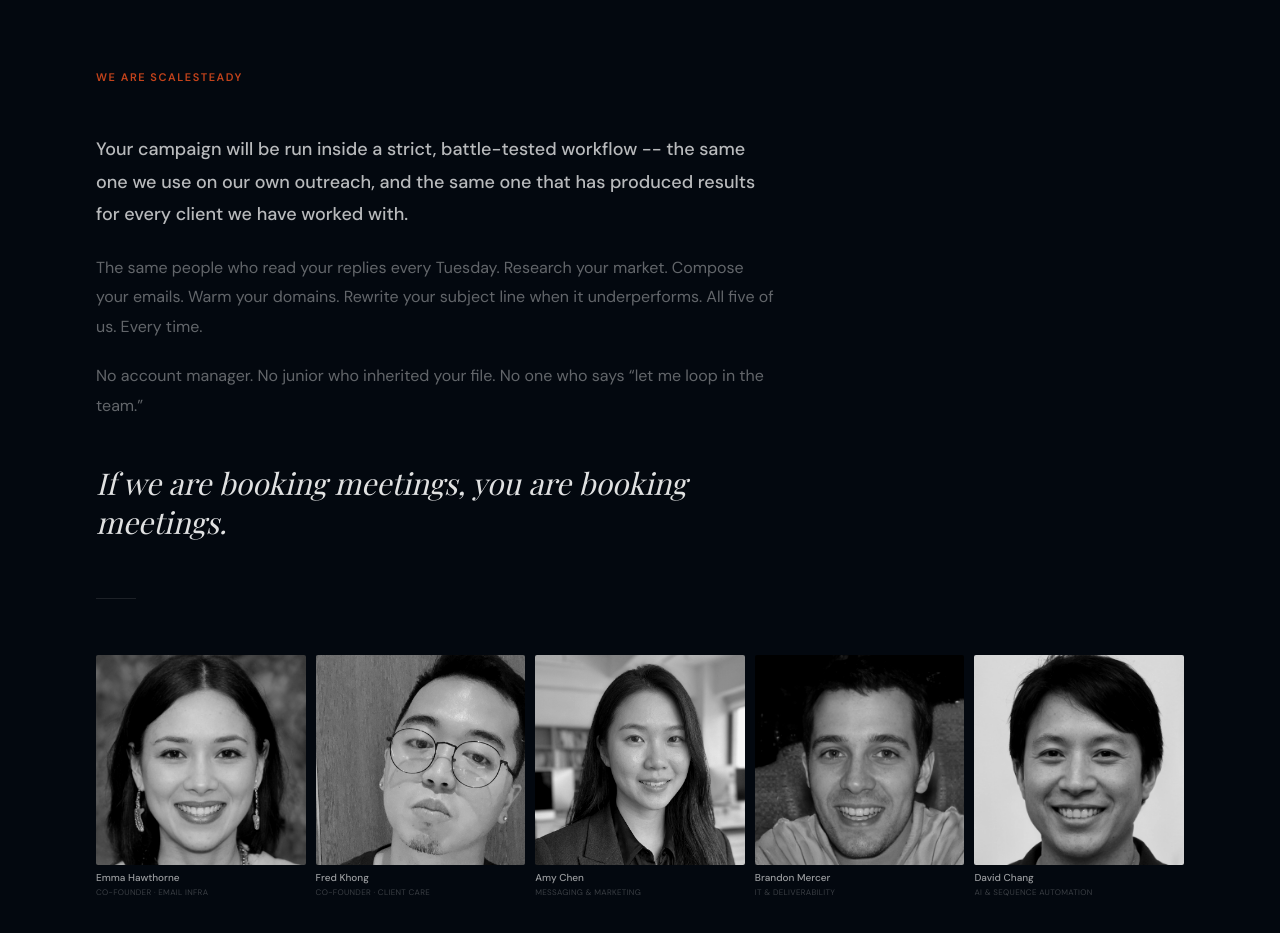
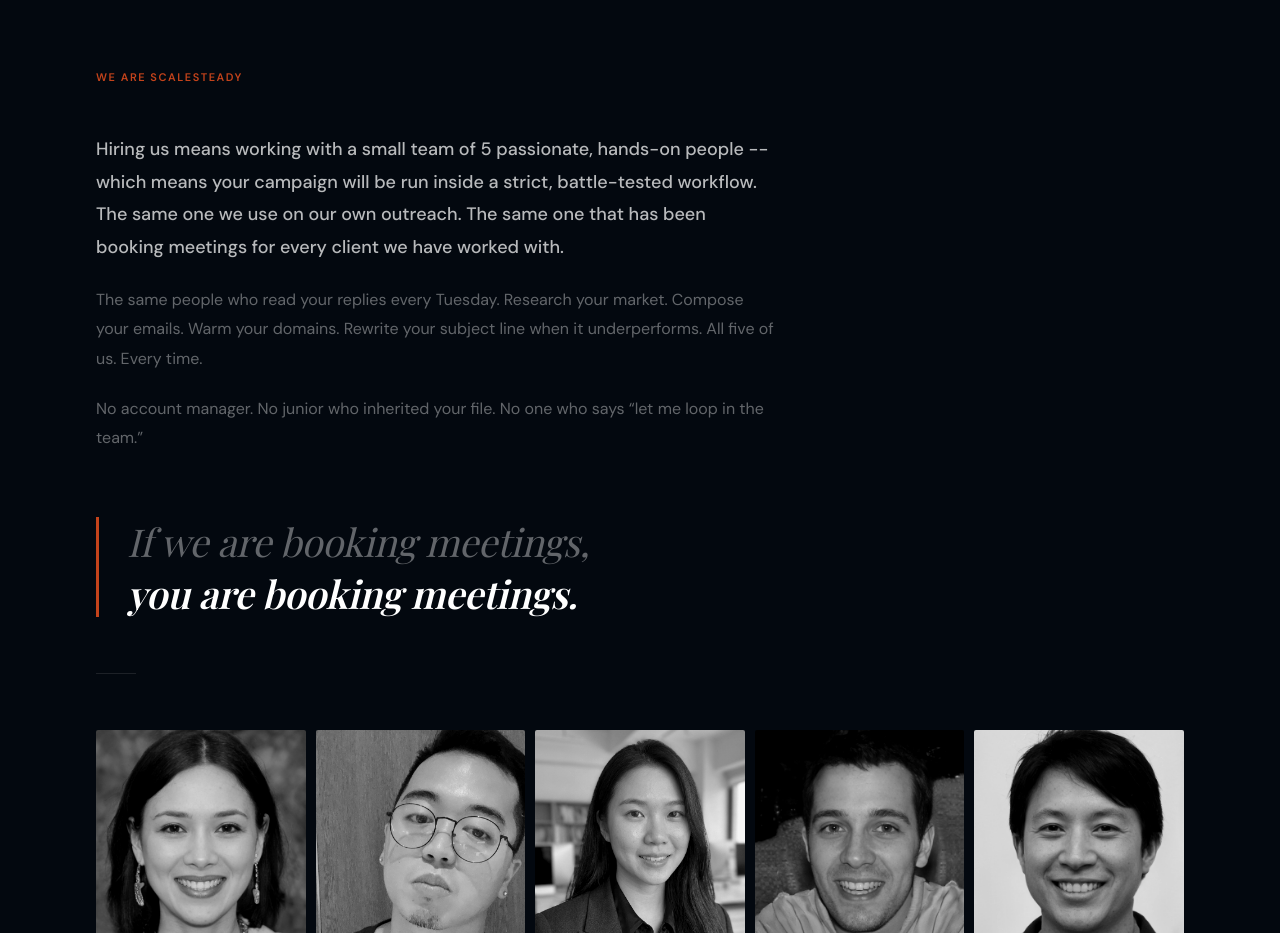
Before and after one commit to jaexochill2-code/scalesteady-engineers, a Next.js app: page / in a window 1280 px wide. Shown: the part 6060-6993 px from the top of the page. Built offline with nearby package versions, Linux system fonts and the light colour scheme.

Commit message:
copy+design: Hiring us means opener, booking meetings anchor, Option C split-weight pull quote with terracotta border

```diff
--- a/src/app/page.tsx
+++ b/src/app/page.tsx
@@ -846,7 +846,7 @@ export default function Home() {
               className="font-sans"
               style={{ fontSize: "clamp(15px, 1.6vw, 18px)", lineHeight: "1.8", color: "rgba(255,255,255,0.72)", fontWeight: 500 }}
             >
-              Your campaign will be run inside a strict, battle-tested workflow -- the same one we use on our own outreach, and the same one that has produced results for every client we have worked with.
+              Hiring us means working with a small team of 5 passionate, hands-on people -- which means your campaign will be run inside a strict, battle-tested workflow. The same one we use on our own outreach. The same one that has been booking meetings for every client we have worked with.
             </p>
 
             <p
@@ -863,12 +863,39 @@ export default function Home() {
               No account manager. No junior who inherited your file. No one who says &ldquo;let me loop in the team.&rdquo;
             </p>
 
-            <p
-              className="font-serif italic"
-              style={{ fontSize: "clamp(20px, 2.6vw, 30px)", lineHeight: "1.3", color: "rgba(255,255,255,0.88)", marginTop: "clamp(28px, 3.5vw, 44px)" }}
+            {/* Pull quote -- the payoff, Option C: border + split-weight */}
+            <div
+              style={{
+                borderLeft: "3px solid #C4431B",
+                paddingLeft: "clamp(20px, 2.5vw, 28px)",
+                marginTop: "clamp(40px, 5vw, 64px)",
+              }}
             >
-              If we are booking meetings, you are booking meetings.
-            </p>
+              <p
+                className="font-serif italic"
+                style={{
+                  fontSize: "clamp(22px, 3vw, 42px)",
+                  lineHeight: "1.25",
+                  color: "rgba(255,255,255,0.38)",
+                  letterSpacing: "-0.01em",
+                }}
+              >
+                If we are booking meetings,
+              </p>
+              <p
+                className="font-serif italic"
+                style={{
+                  fontSize: "clamp(22px, 3vw, 42px)",
+                  lineHeight: "1.25",
+                  color: "#FFFFFF",
+                  fontWeight: 600,
+                  letterSpacing: "-0.01em",
+                  marginTop: "4px",
+                }}
+              >
+                you are booking meetings.
+              </p>
+            </div>
           </div>
 
           {/* Divider */}
```
